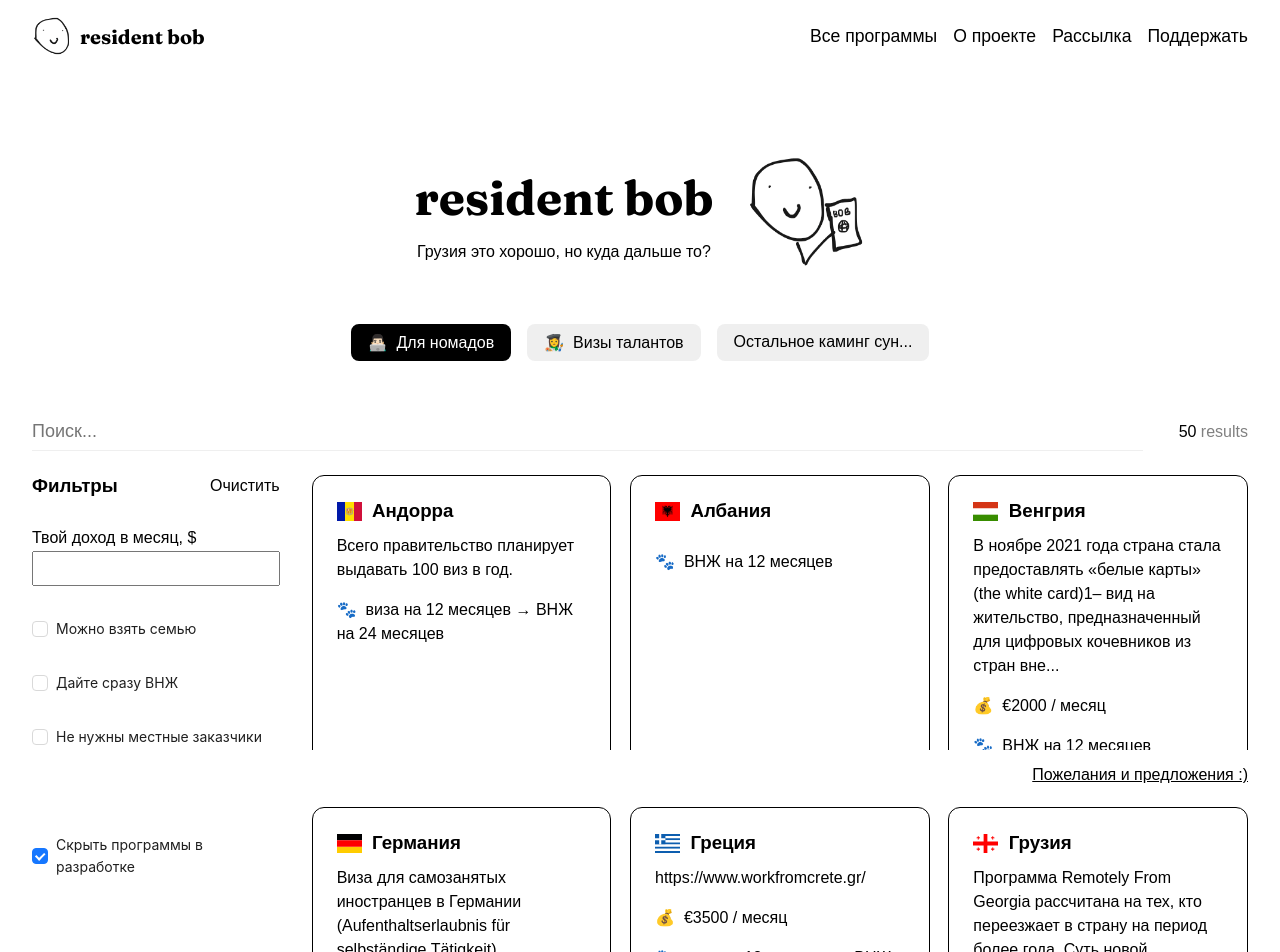
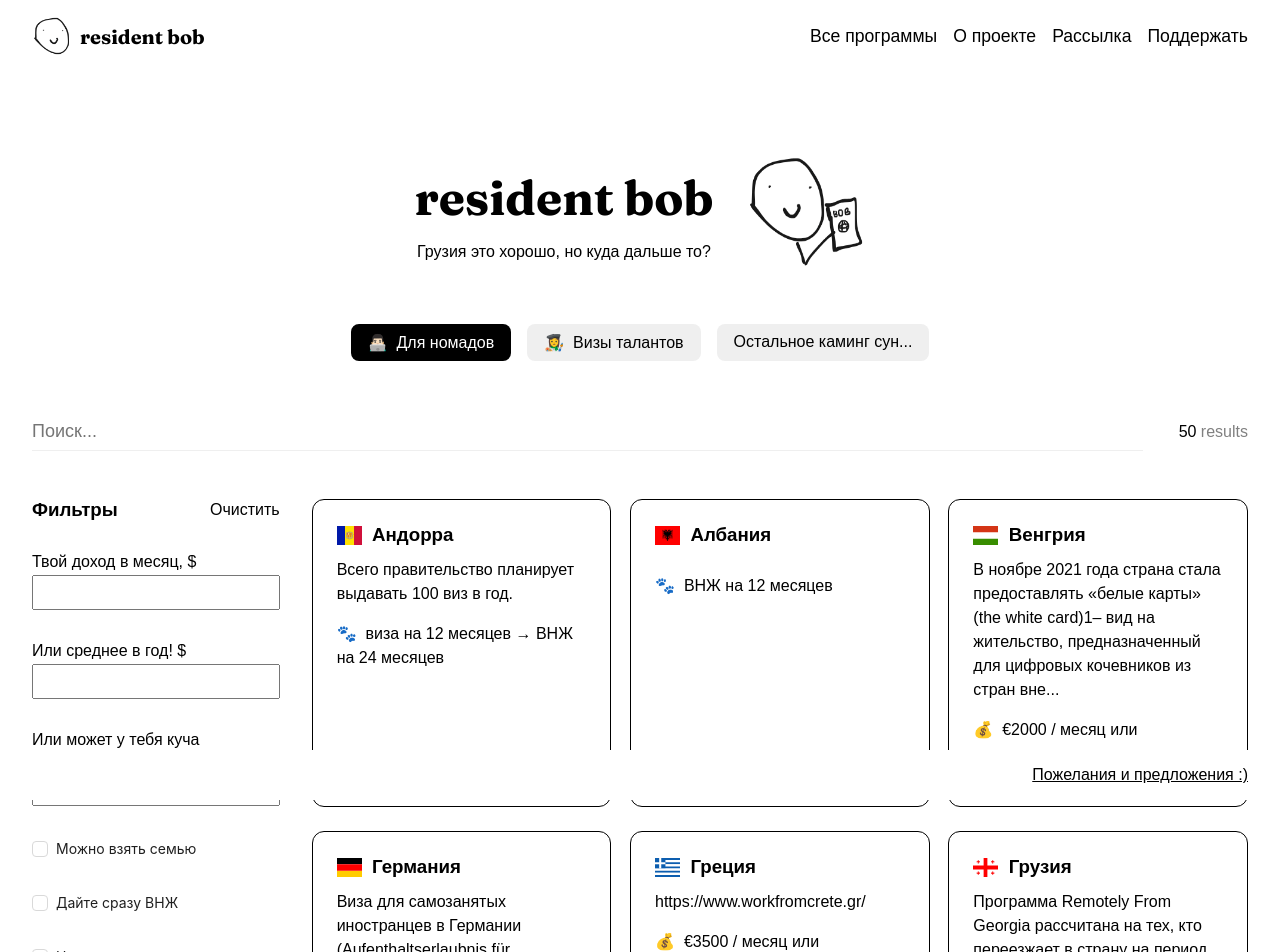
Before and after one commit to smoothpie/resident-bob, a Next.js app: page / in a window 1280 px wide. Shown: the top 952 px of the page. Built offline with nearby package versions, Linux system fonts and the light colour scheme.

Commit message:
More filters

```diff
--- a/components/ProgramsBrowse/ProgramsBrowse.module.scss
+++ b/components/ProgramsBrowse/ProgramsBrowse.module.scss
@@ -10,13 +10,16 @@
   display: flex;
   justify-content: space-between;
   align-items: center;
-  margin-bottom: 24px;
+  margin-bottom: 48px;
   width: 100%;
 }
 
 .search {
   flex: 1;
   margin-right: 20px;
+  // padding: 12px 16px;
+  //   border-radius: 8px;
+  //   border: 1px solid black;
   padding: 8px 0;
   border: none;
   border-bottom: 1px solid #efefef;
@@ -91,6 +94,7 @@
   height: 100%;
   border: 1px solid black;
   border-radius: 12px;
+  background-color: white;
 
   h3 {
     margin-bottom: 0.75rem;
--- a/components/ProgramsBrowse/index.tsx
+++ b/components/ProgramsBrowse/index.tsx
@@ -89,6 +89,31 @@ const ProgramsTable = () => {
           match = false;
         }
       }
+      if (filterValues.yearlyIncome) {
+        // notes: may need a separate yearly one. or add a note about guessing yearly
+        // ahh also currency conversion
+        // how long do you have this income for?
+        // before/after tax
+        // yeah a lot to consider. definitely needs a note like "double check"
+        // separate the ones with unclear requirements vs no requirements
+        const yearlyRequirementMatch = v.incomeRequirements?.unit === "year" && v.incomeRequirements?.amount <= filterValues.yearlyIncome;
+        const monthlyRequirementMatch = v.incomeRequirements?.unit === "month" && v.incomeRequirements?.amount <= (filterValues.yearlyIncome / 12);
+        if (!(yearlyRequirementMatch || monthlyRequirementMatch || v.incomeRequirementsDetails === "-")) {
+          match = false;
+        }
+      }
+      if (filterValues.bankBalance) {
+        // notes: may need a separate yearly one. or add a note about guessing yearly
+        // ahh also currency conversion
+        // how long do you have this income for?
+        // before/after tax
+        // yeah a lot to consider. definitely needs a note like "double check"
+        // separate the ones with unclear requirements vs no requirements
+        const bankBalanceMatch = v.moneyOnBankAccount?.amount <= filterValues.bankBalance;
+        if (!bankBalanceMatch) {
+          match = false;
+        }
+      }
       // separate unclear vs no?
       if (filterValues.allowsFamily && !(v.bringingFamily || (v.familyDetails === ""))) {
         match = false;
@@ -168,6 +193,28 @@ const ProgramsTable = () => {
           </div>
 
           <div className={s.field}>
+            <label htmlFor="monthlyIncome">Или среднее в год! $</label>
+            <input
+              type="number"
+              name="yearlyIncome"
+              value={filterValues.yearlyIncome}
+              onChange={e => setFilterValues({ ...filterValues, yearlyIncome: e.target.value })}
+              onWheel={(e: any) => e.target.blur()}
+            />
+          </div>
+
+          <div className={s.field}>
+            <label htmlFor="monthlyIncome">Или может у тебя куча накоплений на счету? $</label>
+            <input
+              type="number"
+              name="bankBalance"
+              value={filterValues.bankBalance}
+              onChange={e => setFilterValues({ ...filterValues, bankBalance: e.target.value })}
+              onWheel={(e: any) => e.target.blur()}
+            />
+          </div>
+
+          <div className={s.field}>
             <Checkbox
               value="allowsFamily"
               checked={filterValues.allowsFamily}
@@ -234,8 +281,15 @@ const ProgramsTable = () => {
                   <p>{getProgramDescription(program.details)}</p>
                   <ul>
                     {/* <li>Требования: {program.Requirements}</li> */}
-                    {program.incomeRequirements && (
-                      <li>💰 &nbsp;{program.incomeRequirements?.currency && (currencies as any)[program.incomeRequirements.currency?.toUpperCase()]?.symbol}{program.incomeRequirements?.amount} / {program.incomeRequirements?.unit && periodLabelTranslations[program.incomeRequirements.unit]}</li>
+                    {(program.incomeRequirements || program.moneyOnBankAccount) && (
+                      <li>
+                        💰 &nbsp;
+                        {program.incomeRequirements && (
+                          program.incomeRequirements?.currency && `${(currencies as any)[program.incomeRequirements.currency?.toUpperCase()]?.symbol}${program.incomeRequirements?.amount} / ${program.incomeRequirements?.unit && periodLabelTranslations[program.incomeRequirements.unit]}`
+                        )}
+                        {program.incomeRequirements ? " или " : ""}
+                        {program.moneyOnBankAccount?.currency && `${(currencies as any)[program.moneyOnBankAccount.currency?.toUpperCase()]?.symbol}${program.moneyOnBankAccount?.amount} на счету`}
+                      </li>
                     )}
                     {program.roadmap && (
                       <li key={i}>🐾 &nbsp;{program.roadmap.map((r: any) => `${r.type && permitTypeTranslations[r.type]} на ${r.period || "?"} месяцев`).join(" → ")}</li>
--- a/pages/_app.tsx
+++ b/pages/_app.tsx
@@ -3,13 +3,14 @@ import type { AppProps } from 'next/app'
 import "/node_modules/flag-icons/css/flag-icons.min.css";
 import Navbar from '@/components/Navbar'
 import Footer from '@/components/Footer'
+import s from "../styles/App.module.scss"
 
 export default function App({ Component, pageProps }: AppProps) {
   return (
-    <>
+    <div className={s.container}>
       <Navbar />
       <Component {...pageProps} />
       <Footer />
-    </>
+    </div>
   )
 }
--- /dev/null
+++ b/styles/App.module.scss
@@ -0,0 +1,3 @@
+.container {
+  // background: #eaffea
+}
--- a/styles/globals.css
+++ b/styles/globals.css
@@ -85,7 +85,6 @@ body {
   overflow-x: hidden;
   font-family: Arial, "Helvetica Neue", Helvetica, sans-serif;
   /* font-family: "Unbounded", sans-serif; */
-
 }
 
 h1, h2, h3, h3 {
```
Also changed, not shown: components/ProgramPage/index.tsx (+13 -1 lines).
